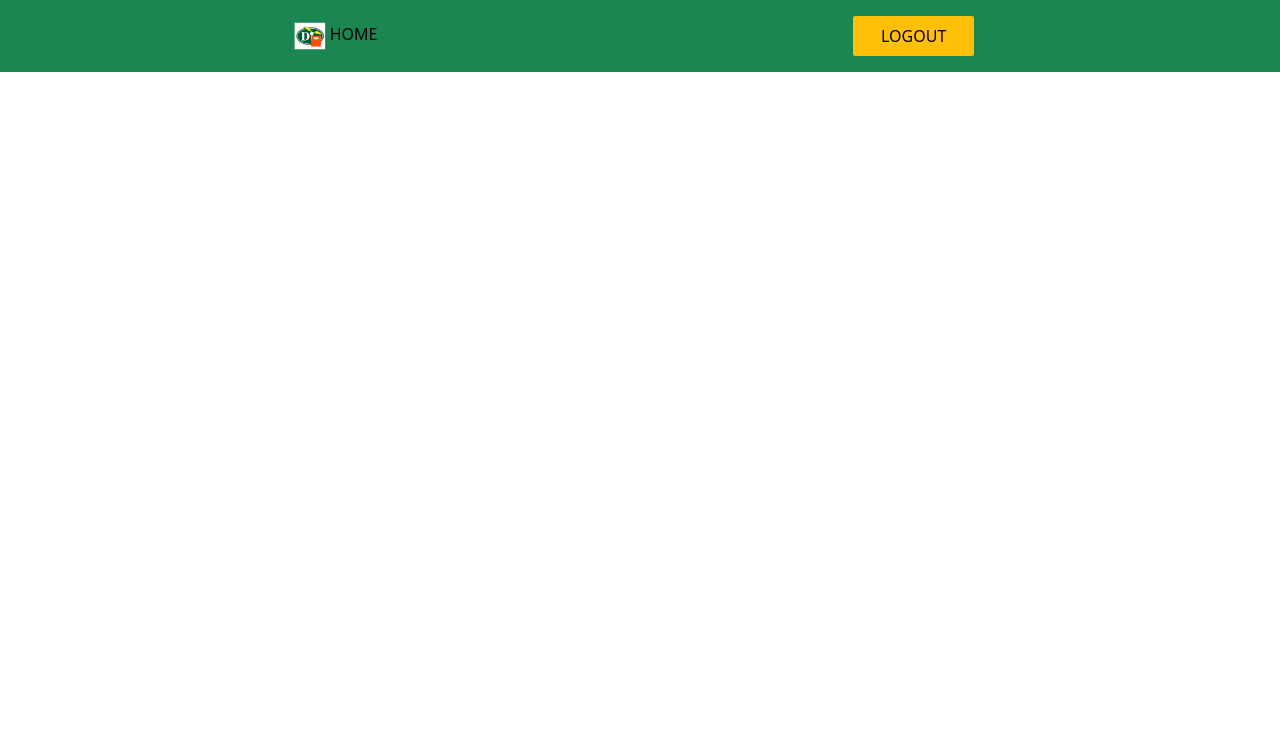
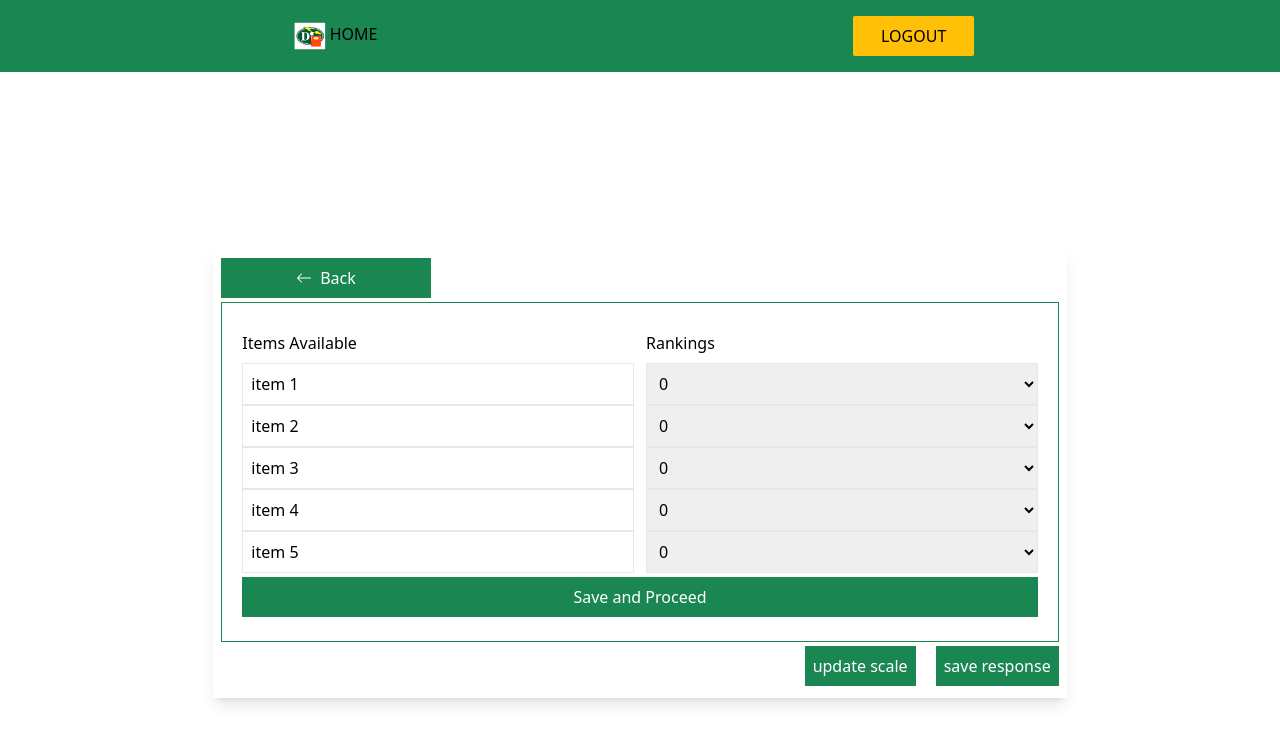
Before and after one commit to LL08-MathematicalModelling-dowell/100035-DowellScale-Function, a React (Vite) app: page /available-scales in a window 1280 px wide. Before the commit this address had no page. Shown: the top 744 px of the page. Built offline with nearby package versions, Linux system fonts and the light colour scheme.

Commit message:
rankings and items

```diff
--- a/src/App.jsx
+++ b/src/App.jsx
@@ -10,7 +10,7 @@ import SingleScaleResponse from './pages/SingleScaleResponse';
 import CreateResponse from './pages/CreateResponse';
 import SingleScaleSettings from './pages/SingleScaleSettings';
 import UpdateScaleSettings from './pages/UpdateScaleSettings';
-import { Scales, ScalesDetail, ScalesSettings, CreateScales } from './pages/scales';
+import { Scales, ScalesDetail, ScalesSettings, CreateScales, AvailableScales } from './pages/scales';
 
 function App() {
   return (
@@ -22,6 +22,7 @@ function App() {
           <Routes>
             <Route path="/" element={<Home />} />
             <Route path="/all-scales" element={<Scales />} />
+            <Route path="/available-scales" element={<AvailableScales />} />
             <Route path="/all-scales/:slug" element={<ScalesDetail />} />
             <Route path="/scales-settings/:slug" element={<ScalesSettings />} />
             <Route path="/create-scales" element={<CreateScales />} />
--- /dev/null
+++ b/src/pages/scales/AvailableScales.jsx
@@ -0,0 +1,84 @@
+import React from "react";
+import { useNavigate } from "react-router-dom";
+import { BsArrowLeft} from 'react-icons/bs';
+import { Button } from "../../components/button";
+
+
+const AvailableScales = ()=>{
+    const navigateTo = useNavigate();
+    const itemsAvailable = [
+        {
+            name:'item 1',
+            rankings:[0, 1, 2, 3, 4]
+        },
+        {
+            name:'item 2',
+            rankings:[0, 1, 2, 3, 4]
+        },
+        {
+            name:'item 3',
+            rankings:[0, 1, 2, 3, 4]
+        },
+        {
+            name:'item 4',
+            rankings:[0, 1, 2, 3, 4]
+        },
+        {
+            name:'item 5',
+            rankings:[0, 1, 2, 3, 4]
+        },
+    ]
+
+    const itemName = itemsAvailable.map((item, index)=> {
+        return <ul className='border p-2' key={index}>{item.name}</ul>
+    });
+
+    return (
+        <div className='h-screen  flex flex-col items-center justify-center'>
+            <div className='h-auto w-full lg:w-8/12  shadow-lg p-2'>
+            <button
+                onClick={()=>navigateTo(-1)}
+                className='w-3/12 bg-primary text-white flex items-center justify-center gap-2 hover:bg-gray-700/50 py- px-2 py-2 my-1 capitalize'>
+            <BsArrowLeft className='text-white' />
+            back
+            </button>
+
+                <div className="border border-primary p-5">
+                    <div className='w-full flex gap-3 flex-col md:flex-row'>
+                        <>
+                        <div className='w-1/2'>
+                            <h3 className='my-2'>Items Available</h3>
+                            <ul>
+                                {itemName}
+                            </ul>
+                        </div>
+                        <div className='w-1/2'>
+                            <h3 className='my-2'>Rankings</h3>
+                            {
+                                itemsAvailable && itemsAvailable.map((item, index)=>(
+                                    <select name="" id="" disabled="" className='w-full px-2 border outline-0 py-2' key={index}>
+                                        {item.rankings.map((ranking)=>(
+                                            <option value={ranking} className='p-2 border-primary'>{ranking}</option>
+                                        ))}
+                                    </select>
+                                ))
+                            }
+
+                        </div>
+                        </>
+                    </div>
+                    <div className='w-full'>
+                        <Button primary width={'full'}>Save and Proceed</Button>
+                    </div>
+                </div>
+                <div className="flex items-center justify-end gap-5">
+                    <Button primary>update scale</Button>
+                    <Button primary>save response</Button>
+                </div>
+            </div>
+
+        </div>
+    )
+}
+
+export default AvailableScales;
--- a/src/pages/scales/ScalesDetail.jsx
+++ b/src/pages/scales/ScalesDetail.jsx
@@ -83,7 +83,6 @@ const ScalesDetail = () => {
                     <div className='w-1/2'>
                         <h3 className='my-2'>Items Available</h3>
                         <ul>
-                            {/* <h4 className='border p-1'>{itemName}</h4> */}
                             {itemName}
                         </ul>
                     </div>
@@ -103,7 +102,7 @@ const ScalesDetail = () => {
                     </>
                 </div>
                 <div className='w-full'>
-                    <Button primary width={'full'}>Save and Proceed</Button>
+                    <Button primary width={'full'} onClick={()=>navigateTo('/available-scales')}>Save and Proceed</Button>
                 </div>
             </div>
         </div>
--- a/src/pages/scales/index.js
+++ b/src/pages/scales/index.js
@@ -3,3 +3,4 @@ export { default as Scales } from './Scales';
 export { default as ScalesDetail } from './ScalesDetail';
 export { default as ScalesSettings } from './ScalesSettings';
 export { default as CreateScales } from './CreateScales';
+export { default as AvailableScales } from './AvailableScales';
```
